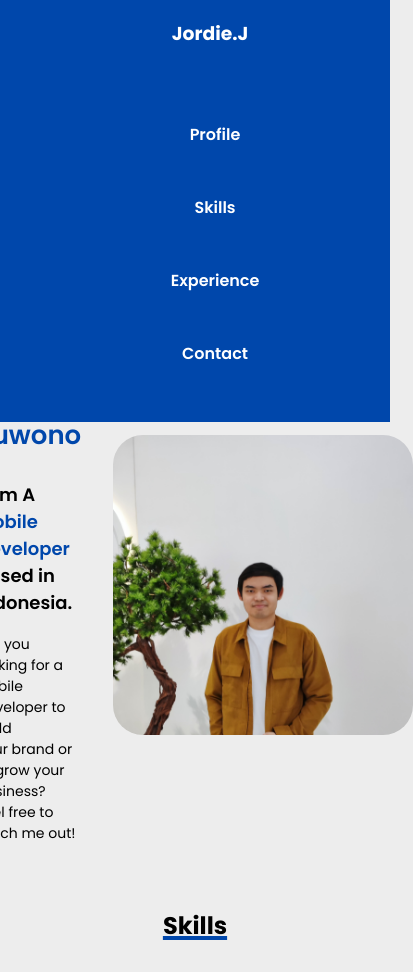
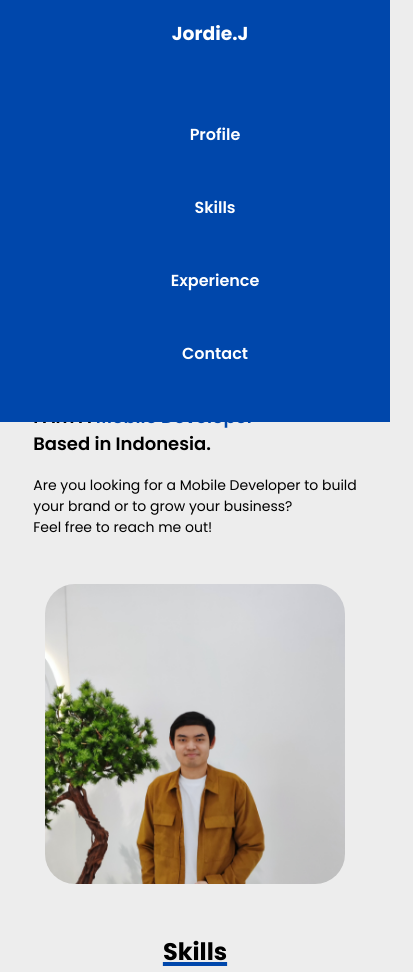
Before and after one commit to jordiejuwono/landing-page-assignment, a plain HTML site: page index.html in a window 390 px wide. Shown: the top 972 px of the page, 413 px wide, since content can reach past the window. Drawn offline with nearby package versions, Linux system fonts and the light colour scheme.

Commit message:
Fix media query for max width 700px

```diff
--- a/index.html
+++ b/index.html
@@ -33,7 +33,7 @@
     </header>
     <main>
         <section id="profile">
-            <div class="section-content">
+            <div class="profile-content">
                 <div>
                     <p class="name">I'm <span class="span-blue">Jordie Juwono</span></p>
                     <p class="job-position">I Am A <span class="span-blue">Mobile Developer</span><br>Based in Indonesia.</p>
--- a/style.css
+++ b/style.css
@@ -48,7 +48,7 @@ body {
     text-underline-position: under;
 }
 
-.section-content {
+.profile-content {
     padding-top: 8%;
     display: flex;
     width: 100%;
@@ -243,7 +243,8 @@ form button {
 }
 
 @media (max-width: 700px) {
-    .section-content {
+    .profile-content {
         padding-top: 80%;
+        flex-direction: column;
     }
 }
```
